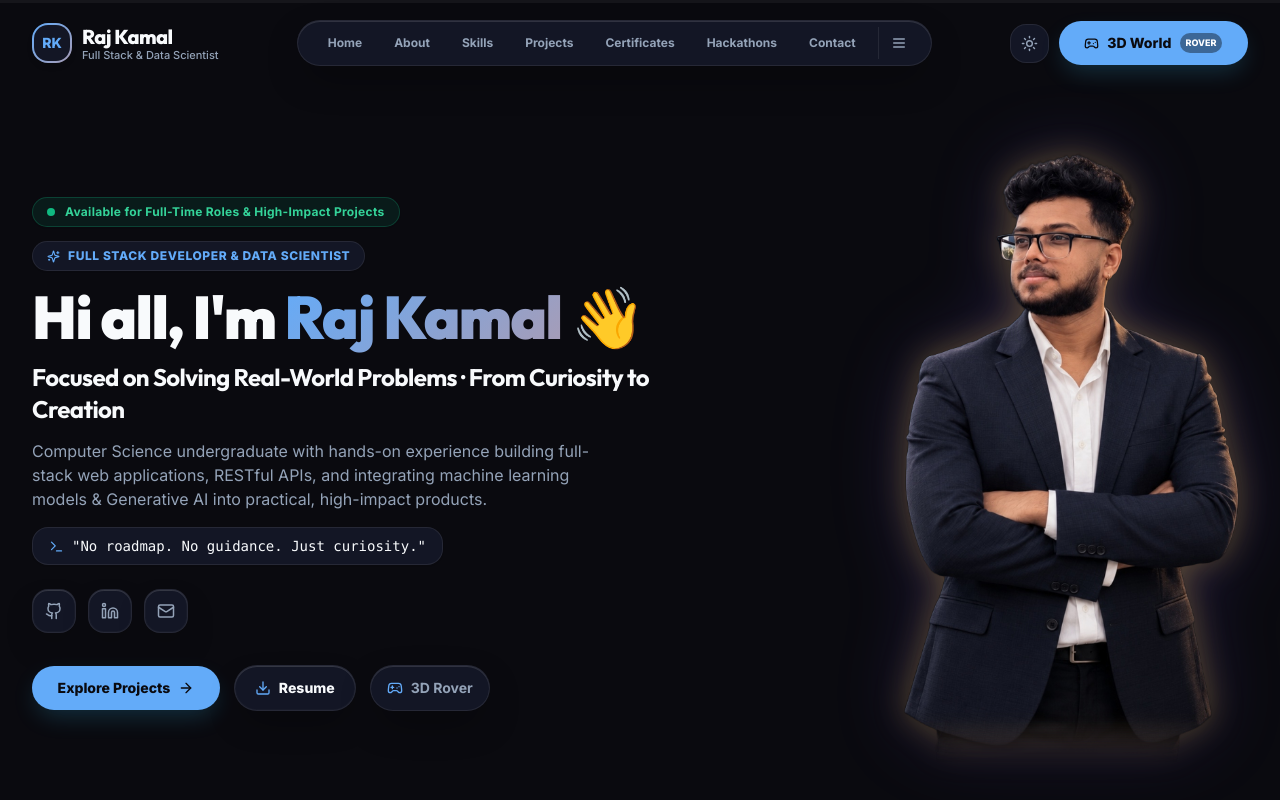
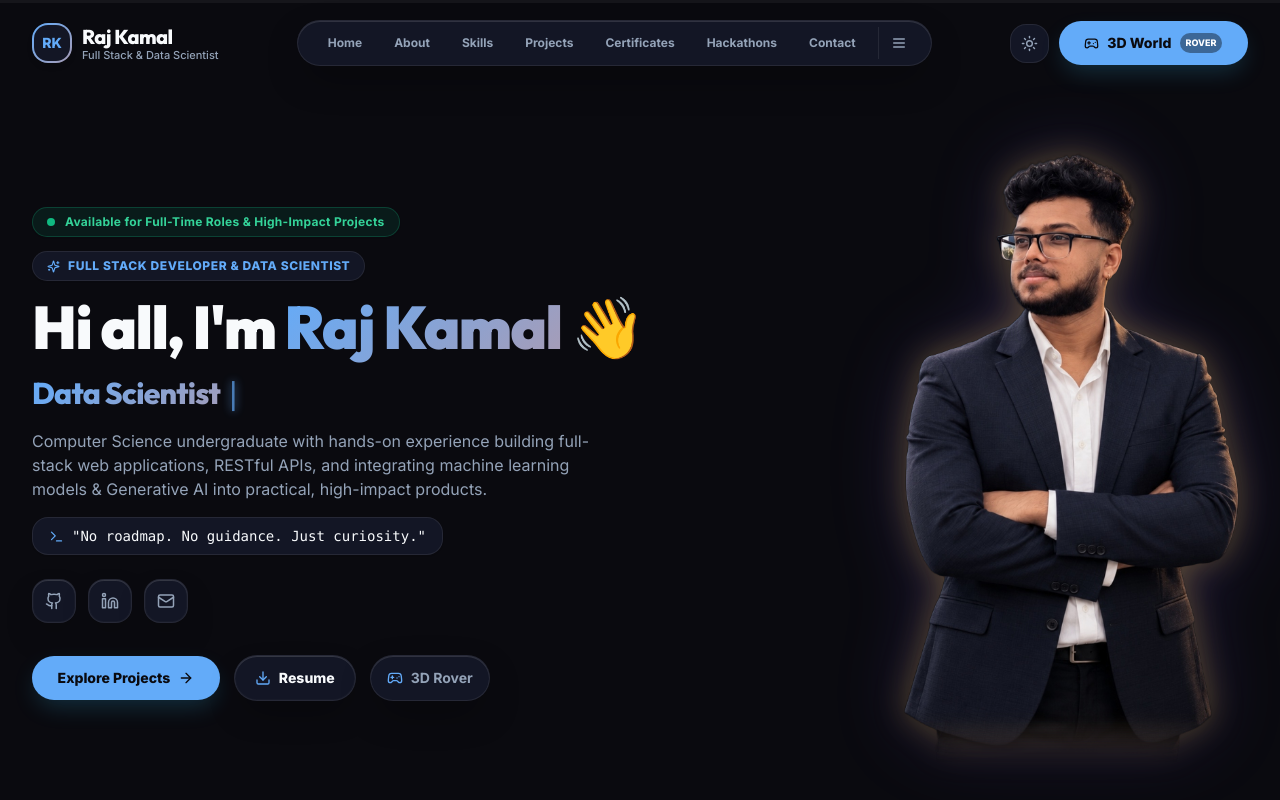
Before and after one commit to 1rajkamal/Portfolio, a React (Vite) app: page / in a window 1280 px wide. Shown: the top 800 px of the page. Built offline with nearby package versions, Linux system fonts and the light colour scheme.

Commit message:
feat(hero): replace static subtitle with animated typewriter roles

```diff
--- a/src/components/HeroSection.tsx
+++ b/src/components/HeroSection.tsx
@@ -9,10 +9,11 @@ import {
   Sparkles,
   Terminal
 } from 'lucide-react';
-import { PORTFOLIO_DATA } from '../data/portfolioData';
+import { PORTFOLIO_DATA, HERO_ROLES } from '../data/portfolioData';
 import { worldStore } from '../context/World3DState';
 import { ScrollReveal } from './ScrollReveal';
 import { CountUp } from './CountUp';
+import { TypewriterText } from './TypewriterText';
 
 export const HeroSection: React.FC = () => {
   const { personal } = PORTFOLIO_DATA;
@@ -44,9 +45,12 @@ export const HeroSection: React.FC = () => {
               <span className="inline-block origin-[70%_70%] animate-wave">👋</span>
             </h1>
 
-            <p className="mt-3.5 font-display font-bold text-lg sm:text-2xl text-[var(--text-primary)] tracking-tight">
-              {personal.headline}
-            </p>
+            <div className="mt-3.5">
+              <TypewriterText
+                roles={HERO_ROLES}
+                textClassName="text-xl sm:text-2xl lg:text-3xl font-extrabold"
+              />
+            </div>
 
             <p className="mt-3.5 text-sm sm:text-base text-[var(--text-muted)] max-w-xl leading-relaxed">
               {personal.bio}
--- /dev/null
+++ b/src/components/TypewriterText.tsx
@@ -0,0 +1,129 @@
+import React, { useState, useEffect } from 'react';
+
+export interface TypewriterTextProps {
+  roles?: string[];
+  typingSpeed?: number;      // ms per character forward
+  deletingSpeed?: number;    // ms per character backward
+  pauseDuration?: number;    // ms to pause when complete
+  startDelay?: number;       // initial ms before typing starts
+  nextWordDelay?: number;    // ms between finishing deletion and starting next word
+  className?: string;
+  textClassName?: string;
+  cursorClassName?: string;
+}
+
+export const DEFAULT_HERO_ROLES = [
+  'Full Stack Developer',
+  'Data Scientist',
+  'Machine Learning Engineer',
+  'Artificial Intelligence Engineer',
+  'Generative AI Developer',
+  'Python Developer',
+  'Data Analyst',
+  'UI/UX Developer',
+];
+
+export const TypewriterText: React.FC<TypewriterTextProps> = ({
+  roles = DEFAULT_HERO_ROLES,
+  typingSpeed = 75,
+  deletingSpeed = 38,
+  pauseDuration = 1800,
+  startDelay = 300,
+  nextWordDelay = 300,
+  className = '',
+  textClassName = '',
+  cursorClassName = '',
+}) => {
+  const [displayText, setDisplayText] = useState('');
+  const [roleIndex, setRoleIndex] = useState(0);
+  const [isDeleting, setIsDeleting] = useState(false);
+  const [isPaused, setIsPaused] = useState(false);
+  const [hasStarted, setHasStarted] = useState(false);
+
+  // Initial delay before typing begins
+  useEffect(() => {
+    const timer = setTimeout(() => {
+      setHasStarted(true);
+    }, startDelay);
+    return () => clearTimeout(timer);
+  }, [startDelay]);
+
+  // Main typing effect loop
+  useEffect(() => {
+    if (!hasStarted || !roles || roles.length === 0) return;
+
+    let timeoutId: NodeJS.Timeout;
+    const currentTarget = roles[roleIndex % roles.length];
+
+    if (isPaused) {
+      // Pause at full word for around 1.5 - 2 seconds
+      timeoutId = setTimeout(() => {
+        setIsPaused(false);
+        setIsDeleting(true);
+      }, pauseDuration);
+    } else if (isDeleting) {
+      // Smooth character deletion
+      if (displayText.length > 0) {
+        timeoutId = setTimeout(() => {
+          setDisplayText(currentTarget.slice(0, displayText.length - 1));
+        }, deletingSpeed);
+      } else {
+        // Complete deletion, brief polite pause before next word starts typing
+        timeoutId = setTimeout(() => {
+          setIsDeleting(false);
+          setRoleIndex(prev => (prev + 1) % roles.length);
+        }, nextWordDelay);
+      }
+    } else {
+      // Typing forward
+      if (displayText.length < currentTarget.length) {
+        timeoutId = setTimeout(() => {
+          setDisplayText(currentTarget.slice(0, displayText.length + 1));
+        }, typingSpeed);
+      } else {
+        // Finished typing full word
+        setIsPaused(true);
+      }
+    }
+
+    return () => clearTimeout(timeoutId);
+  }, [
+    hasStarted,
+    displayText,
+    isDeleting,
+    isPaused,
+    roleIndex,
+    roles,
+    typingSpeed,
+    deletingSpeed,
+    pauseDuration,
+    nextWordDelay,
+  ]);
+
+  const currentRole = roles[roleIndex % roles.length];
+
+  return (
+    <div
+      className={`min-h-[2.5rem] sm:min-h-[2.75rem] flex items-center ${className}`}
+      aria-label={`Role: ${currentRole}`}
+    >
+      <span
+        className={`font-display font-extrabold tracking-tight text-accent-gradient inline ${textClassName}`}
+      >
+        {displayText}
+        {/* Invisible zero-width character ensures height never collapses when displayText is empty */}
+        {displayText.length === 0 && (
+          <span className="opacity-0 select-none inline-block w-0" aria-hidden="true">
+            &#8203;
+          </span>
+        )}
+        <span
+          aria-hidden="true"
+          className={`inline-block ml-1 font-mono font-medium text-[var(--accent)] select-none text-typing-cursor ${cursorClassName}`}
+        >
+          |
+        </span>
+      </span>
+    </div>
+  );
+};
--- a/src/data/portfolioData.ts
+++ b/src/data/portfolioData.ts
@@ -47,12 +47,24 @@ export interface ExperienceItem {
   technologies: string[];
 }
 
+export const HERO_ROLES = [
+  'Full Stack Developer',
+  'Data Scientist',
+  'Machine Learning Engineer',
+  'Artificial Intelligence Engineer',
+  'Generative AI Developer',
+  'Python Developer',
+  'Data Analyst',
+  'UI/UX Developer',
+];
+
 export const PORTFOLIO_DATA = {
   personal: {
     name: "Raj Kamal",
     shortName: "Raj Kamal",
     title: "Full Stack Developer & Data Scientist",
     headline: "Focused on Solving Real-World Problems · From Curiosity to Creation",
+    heroRoles: HERO_ROLES,
     tagline: "No roadmap. No guidance. Just curiosity.",
     bio: "Computer Science undergraduate with hands-on experience building full-stack web applications, RESTful APIs, and integrating machine learning models & Generative AI into practical, high-impact products.",
     location: "Kakinada, Andhra Pradesh, India",
--- a/src/index.css
+++ b/src/index.css
@@ -261,3 +261,22 @@ body {
   filter: drop-shadow(0 0 18px rgba(185, 28, 28, 0.32))
           drop-shadow(0 0 38px rgba(13, 148, 136, 0.22));
 }
+
+/* ==========================================================================
+   Typing Animated Text Cursor
+   ========================================================================== */
+@keyframes typingCursorBlink {
+  0%, 100% {
+    opacity: 1;
+  }
+  50% {
+    opacity: 0.12;
+  }
+}
+
+.text-typing-cursor {
+  animation: typingCursorBlink 0.85s cubic-bezier(0.4, 0, 0.2, 1) infinite;
+  text-shadow: 0 0 10px var(--accent);
+  color: var(--accent) !important;
+  -webkit-text-fill-color: var(--accent) !important;
+}
```
